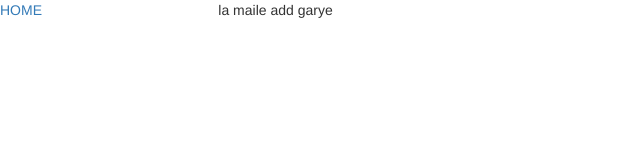
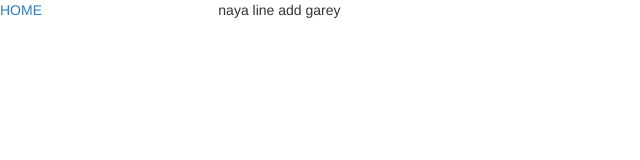
Before and after one commit to nisheshw/bootstrapDemo, a plain HTML site: page bootstrap.html in a window 1280 px wide. Shown: the full height of the page, 0-640 px from the left. Drawn offline with Linux system fonts and the light colour scheme.

Commit message:
naya line

```diff
--- a/bootstrap.html
+++ b/bootstrap.html
@@ -13,7 +13,10 @@
 	<a href="home.html">HOME</a>
 		</div>
 	<div class="col-md-8 ">
-		 la maile add garye
+
+
+
+		 naya line add garey
       </div>
 
 
```
